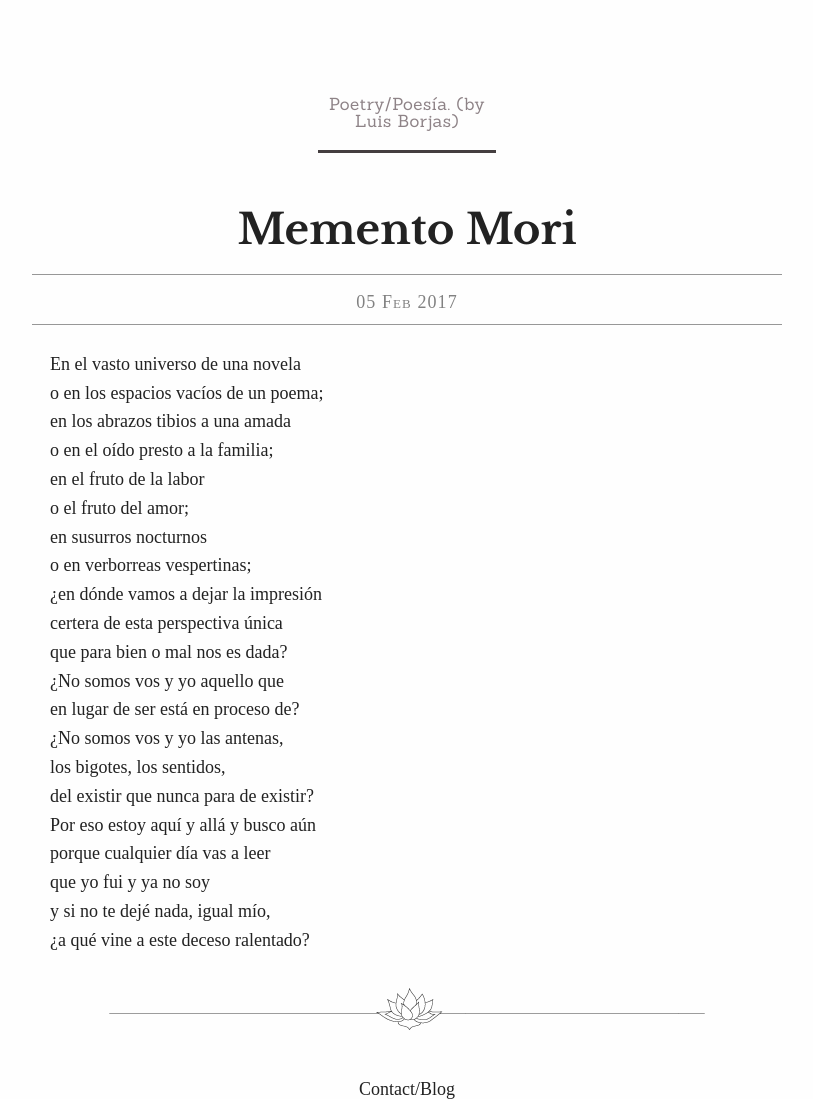
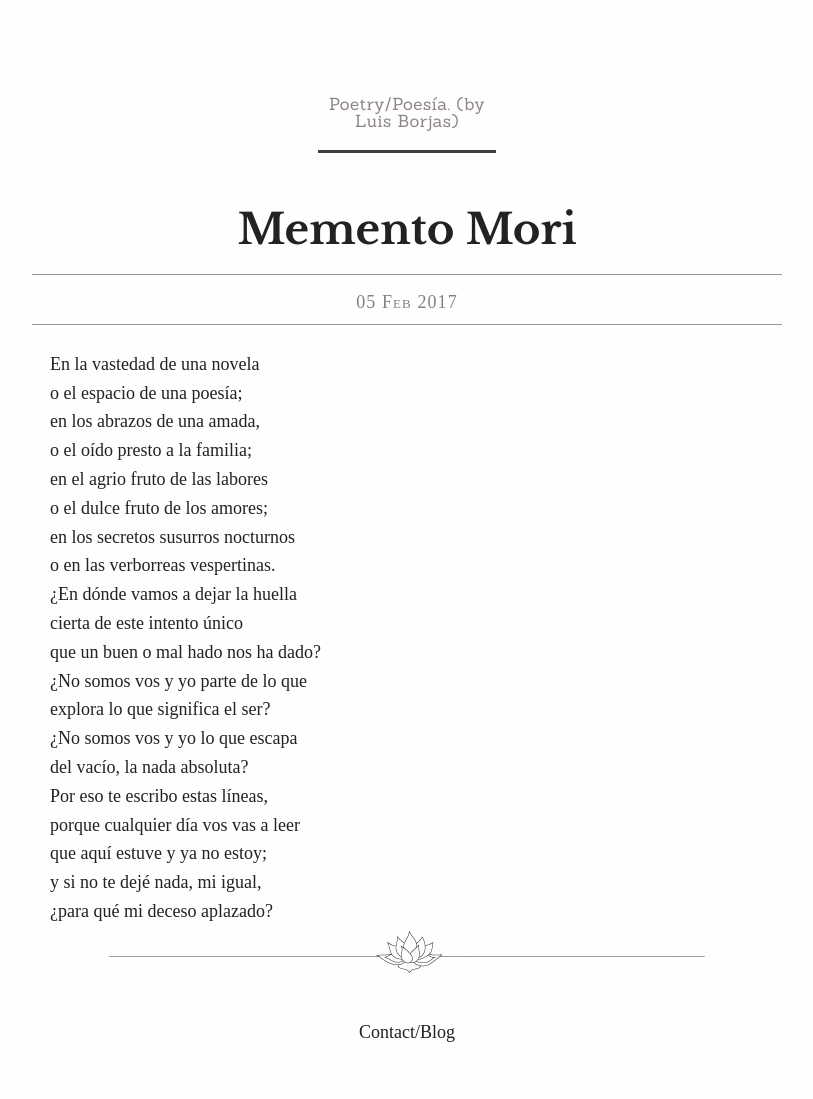
Before and after one commit to lfborjas/home, a Jekyll site: the page built from _posts/2017-02-04-memento-mori.markdown, in a window 1280 px wide. Shown: the whole page, without its empty margins (233-1046 px from the left). Built offline with Jekyll 4.4.1, drawn with Linux system fonts in a browser that asks for light colours; after the commit the page ends 1042 px from its top, so only the background shows below that.

Commit message:
memento mori->hendecasyllables

```diff
--- a/_posts/2017-02-04-memento-mori.markdown
+++ b/_posts/2017-02-04-memento-mori.markdown
@@ -6,25 +6,23 @@ categories: poetry spanish
 location: Brooklyn, NY
 ---
 
-<p class="p3">En el vasto universo de una novela</p>
-<p class="p3">o en los espacios vacíos de un poema;</p>
-<p class="p3">en los abrazos tibios a una amada</p>
-<p class="p3">o en el oído presto a la familia;</p>
-<p class="p3">en el fruto de la labor</p>
-<p class="p3">o el fruto del amor;</p>
-<p class="p3">en susurros nocturnos</p>
-<p class="p3">o en verborreas vespertinas;</p>
-<p class="p3">¿en dónde vamos a dejar la impresión</p>
-<p class="p3">certera de esta perspectiva única</p>
-<p class="p3">que para bien o mal nos es dada?</p>
-<p class="p3">¿No somos vos y yo aquello que</p>
-<p class="p3">en lugar de ser está en proceso de?</p>
-<p class="p3">¿No somos vos y yo las antenas,</p>
-<p class="p3">los bigotes, los sentidos,</p>
-<p class="p3">del existir que nunca para de existir?</p>
-<p class="p3">Por eso estoy aquí y allá y busco aún</p>
-<p class="p3">porque cualquier día vas a leer</p>
-<p class="p3">que yo fui y ya no soy</p>
-<p class="p3">y si no te dejé nada, igual mío,</p>
-<p class="p3">¿a qué vine a este deceso ralentado?</p>
-<p class="p2"><br></p>
+<p class="p3">En la vastedad de una novela</p>
+<p class="p3">o el espacio de una poesía;</p>
+<p class="p3">en los abrazos de una amada,</p>
+<p class="p3">o el oído presto a la familia;</p>
+<p class="p3">en el agrio fruto de las labores</p>
+<p class="p3">o el dulce fruto de los amores;</p>
+<p class="p3">en los secretos susurros nocturnos</p>
+<p class="p3">o en las verborreas vespertinas.</p>
+<p class="p3">¿En dónde vamos a dejar la huella</p>
+<p class="p3">cierta de este intento único</p>
+<p class="p3">que un buen o mal hado nos ha dado?</p>
+<p class="p3">¿No somos vos y yo parte de lo que</p>
+<p class="p3">explora lo que significa el ser?</p>
+<p class="p3">¿No somos vos y yo lo que escapa</p>
+<p class="p3">del vacío, la nada absoluta?</p>
+<p class="p3">Por eso te escribo estas líneas,</p>
+<p class="p3">porque cualquier día vos vas a leer</p>
+<p class="p3">que aquí estuve y ya no estoy;</p>
+<p class="p3">y si no te dejé nada, mi igual,</p>
+<p class="p3">¿para qué mi deceso aplazado?</p>
```
